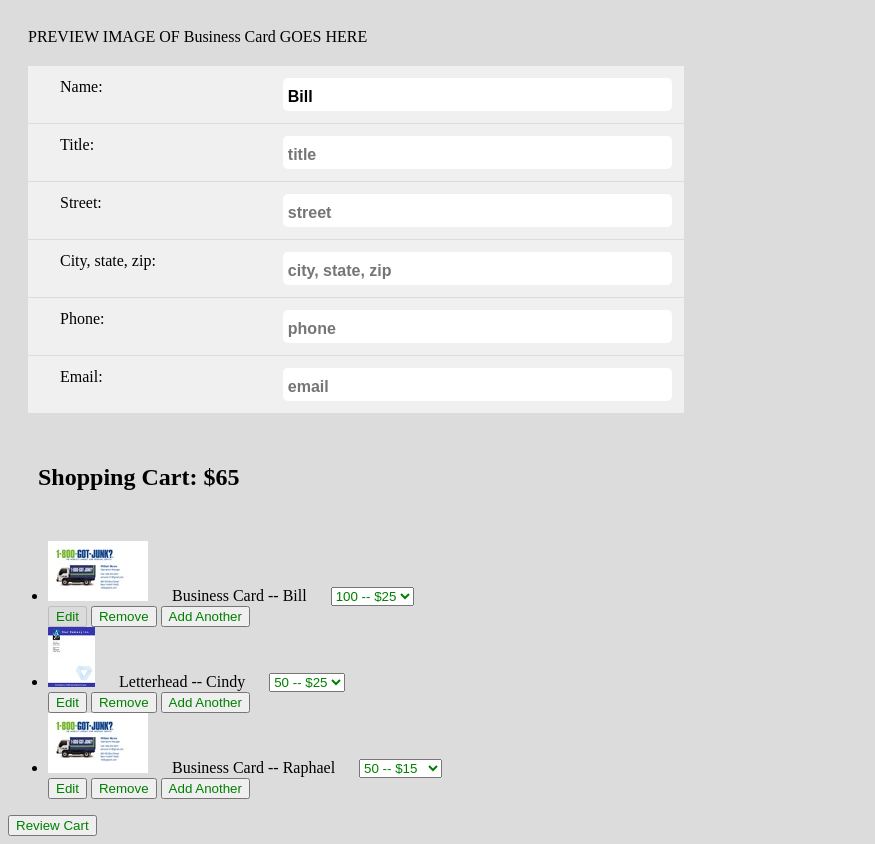
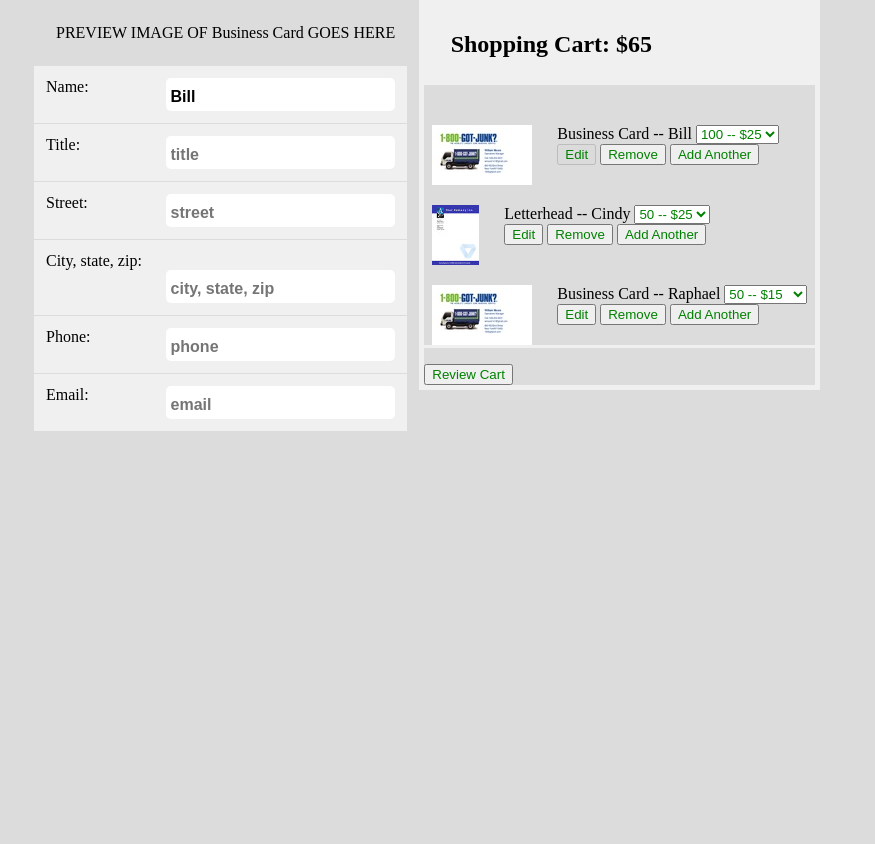
Before and after one commit to Jay-TechSalon/brandly-test, a website: page index.html in a window 1280 px wide. Shown: the whole page, without its empty margins (0-875 px from the left). After the commit the page ends 800 px from the top, so only its background shows below. Drawn offline with Linux system fonts and the light colour scheme.

Commit message:
Add styling to bottom widget, also have the widgets stack on smaller screens.

```diff
--- a/sass/style.scss
+++ b/sass/style.scss
@@ -6,6 +6,22 @@ body {
   background-color: $primary-color;
   font-family: $base-font;
   font-weight: 400;
+  margin: 0 auto;
+  max-width: 95%;
+}
+
+#content {
+  float: left;
+  max-width: 48%;
+  min-width: 360px;
+  margin-bottom: 1em;
+  .ng-binding {
+    padding: 1.5em;
+  }
+}
+
+label {
+  margin-left: -1.5em;
 }
 
 input {
@@ -29,14 +45,41 @@ button {
 }
 
 fieldset {
-  margin-left: 1.25em;
+  // margin-left: 1.5em;
   border: none;
   border-bottom: 1px solid #dcdcdc;
-  max-width: 50%;
+  max-width: 90%;
   padding: .75em;
   background-color: #f0f0f0;
 }
 
-.ng-binding {
-  padding: 1.25em;
+#miniBasket {
+  float: left;
+  max-width: 48%;
+  min-width: 340px;
+  border: 5px solid #f0f0f0;
+  ul {
+    list-style-type: none;
+    border-bottom: 3px solid #f0f0f0;
+    -webkit-padding-start: .5em;
+    -webkit-padding-end: .5em;
+    &.collapsed {
+      -webkit-padding-start: 3em;
+    }
+    li {
+      padding: 1.25rem 0rem;
+    }
+    img {
+      float: left;
+      padding-right: 25px;
+    }
+  }
+  h2 {
+    padding: 1.1em;
+    background-color: #f0f0f0;
+    // border-bottom: 1px solid #dcdcdc;
+    &.ng-binding {
+      -webkit-margin-before: 0em;
+    }
+  }
 }
```
Also changed, not shown: css/style.css.
